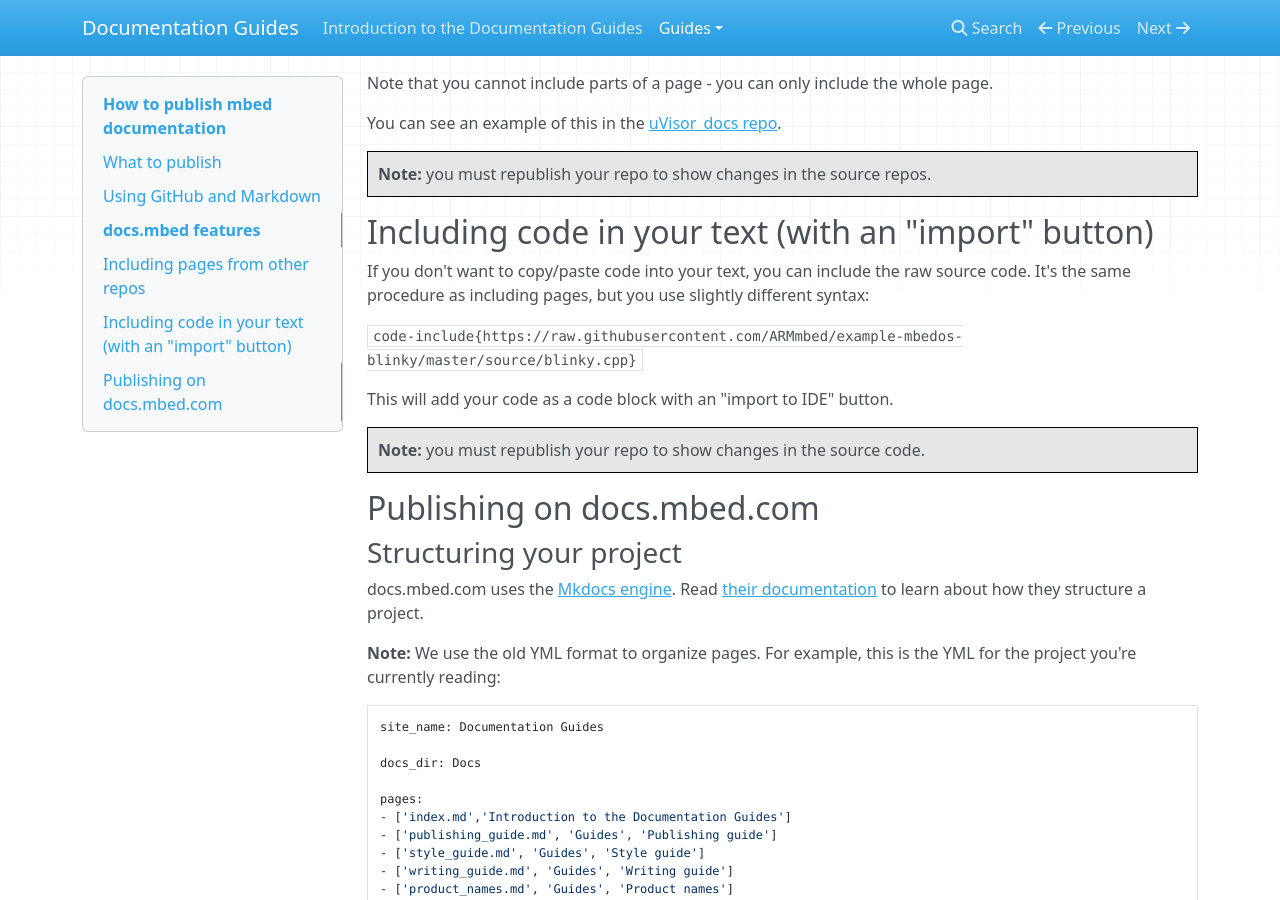
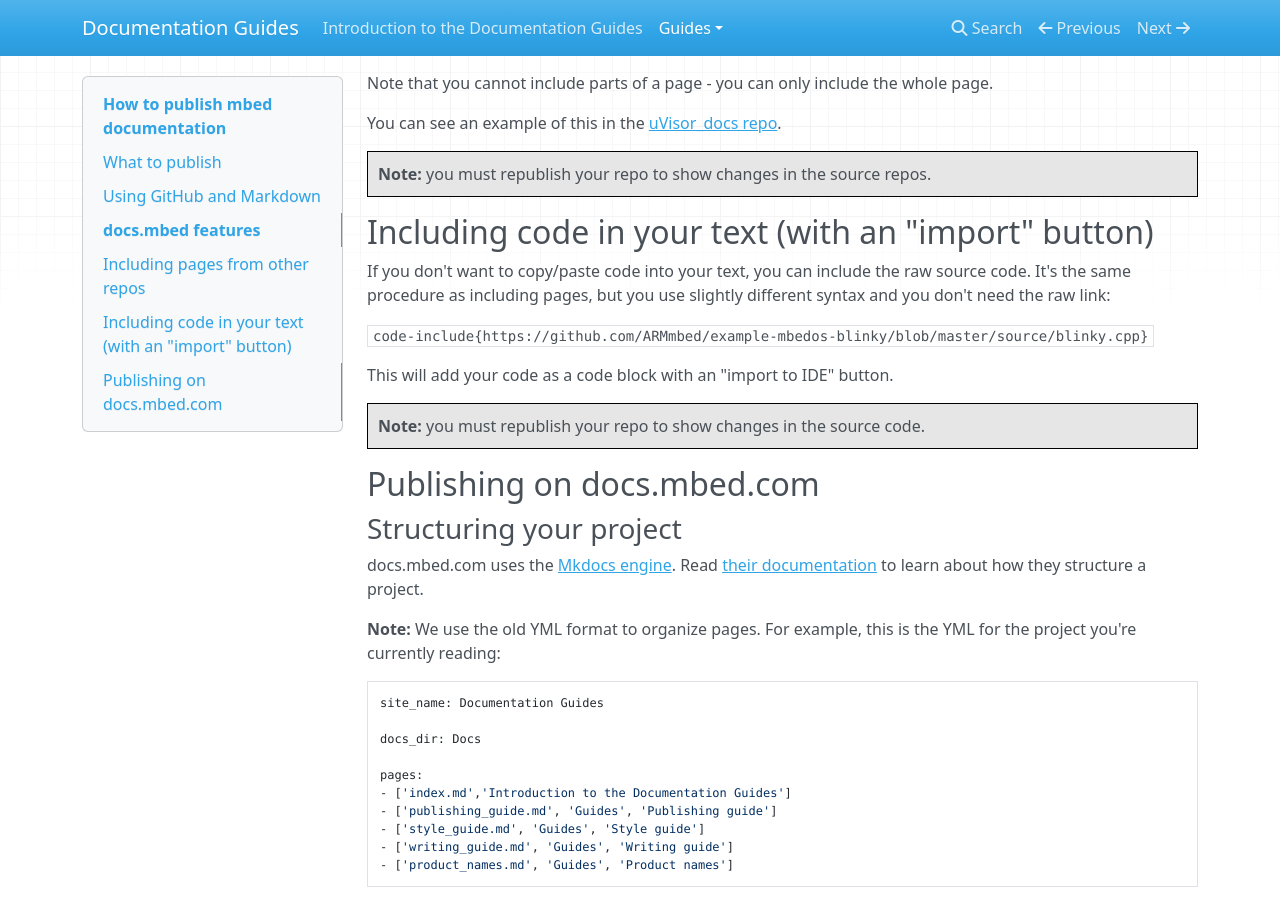
Before and after one commit to JoeTheGuitarist/documentation_docs, an MkDocs documentation site: the page built from Docs/publishing_guide.md, in a window 1280 px wide and 900 px high, scrolled down 1197 px. Built offline with MkDocs 1.6.1, drawn with Linux system fonts in a browser that asks for light colours; nearby versions of some CDN libraries; old or Windows-style settings are respelled for this version of MkDocs.

Commit message:
That was quick
Not using the raw link for the code

```diff
--- a/Docs/publishing_guide.md
+++ b/Docs/publishing_guide.md
@@ -55,9 +55,9 @@ You can see an example of this in the [uVisor_docs repo](https://github.com/ARMm
 
 ## Including code in your text (with an "import" button)
 
-If you don't want to copy/paste code into your text, you can include the raw source code. It's the same procedure as including pages, but you use slightly different syntax:
+If you don't want to copy/paste code into your text, you can include the raw source code. It's the same procedure as including pages, but you use slightly different syntax and you don't need the raw link:
 
-``code-include{https://raw.githubusercontent.com/ARMmbed/example-mbedos-blinky/master/source/blinky.cpp}``
+``code-include{https://github.com/ARMmbed/example-mbedos-blinky/blob/master/source/blinky.cpp}``
 
 This will add your code as a code block with an "import to IDE" button.
 
```
